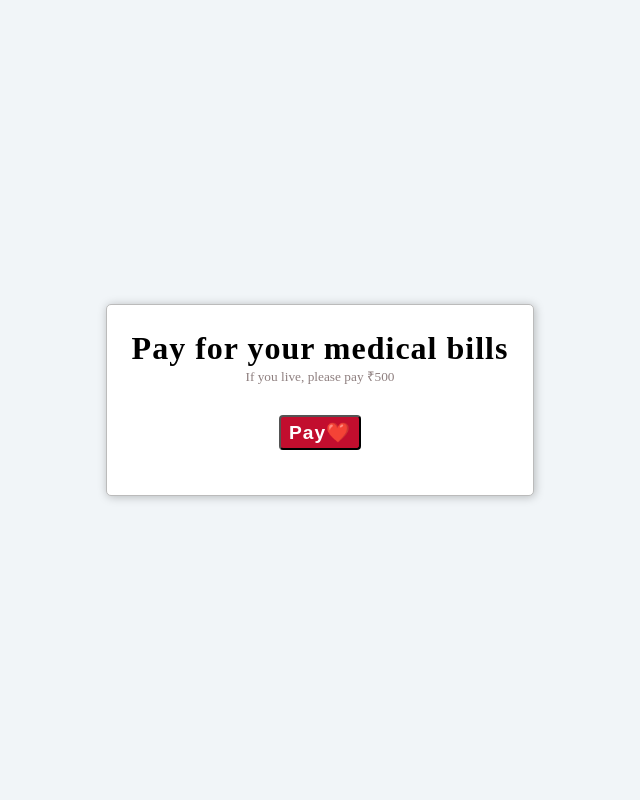
After one commit to Devthakkar14/Team32_October, a Django app: template Team32_October/src/authApp/templates/payment.html in a window 1280 px wide. The commit adds this page. Shown: the whole page, without its empty margins (320-960 px from the left). Run offline with Django 4.2, Linux system fonts and the light colour scheme; the template is opened without the code that fills it: most values are stand-ins (such as "Sample title", 1, 10 or a date in 2020); some libraries are stand-ins or nearby versions.

Commit message:
payment gateway working

```diff
--- a/Team32_October/src/authApp/templates/home.html
+++ b/Team32_October/src/authApp/templates/home.html
@@ -6,4 +6,5 @@
     <p> Blood : {{ user.blood }}</p>
    </div>
    <div>To upload documents, click <a href="/file">here</a></div>
+   <div>To pay for your medical bills, click <a href="{% url 'authApp:payment' %}">here</a></div>
    <div>To logout, <a href="{% url 'authApp:logout' %}">Click Here</a></div>
--- /dev/null
+++ b/Team32_October/src/authApp/templates/payment.html
@@ -0,0 +1,101 @@
+<!DOCTYPE html>
+<html>
+<head>
+    <meta charset="UTF-8" />
+    <meta http-equiv="X-UA-Compatible" content="IE=edge" />
+    <meta name="viewport" content="width=device-width, initial-scale=1.0" />
+    <title>Payment Gateway</title>
+    <style>
+
+      * {
+        box-sizing: border-box;
+        padding: 0px;
+        margin: 0px;
+      }
+      html,
+      body {
+        height: 100%;
+      }
+      body {
+        background-color: #f1f5f8;
+        display: flex;
+        justify-content: center;
+        align-items: center;
+      }
+      .card {
+        background-color: white;
+        padding: 25px;
+        border: 1px solid #bbbbbb;
+        border-radius: 5px;
+        box-shadow: 1px 1px 10px 0px rgb(0 0 0 / 25%);
+      }
+      .title {
+        text-align: center;
+        letter-spacing: 1px;
+      }
+      .muted {
+        color: #8e7f7f;
+        display: block;
+        margin-bottom: 10px;
+        text-align: center;
+      }
+      .btn_container {
+        padding: 20px;
+        text-align: center;
+      }
+      .btn {
+        border-radius: 4px;
+        cursor: pointer;
+        padding: 4px 8px;
+        background-color: #C20E2E;
+        color: white;
+        font-size: 1.2em;
+        font-weight: 600;
+        letter-spacing: 1px;
+      }
+    </style>
+  </head>
+  <body>
+    <div class="card">
+      <h1 class="title">Pay for your medical bills</h1>
+      <small class="muted"
+        >If you live, please pay ₹500</small>
+      <div class="btn_container">
+        <!-- Payment Button -->
+        <button class="btn" id="pay-btn">Pay❤️</button>
+      </div>
+    </div>
+  </body>
+
+  <!-- Razorpay's Javascript code. -->
+  <script src="https://checkout.razorpay.com/v1/checkout.js"></script>
+  <script>
+    var options = {
+
+      // Enter the Key ID generated from the Dashboard
+      key: "{{ razorpay_merchant_key }}",
+
+      // Amount is in currency subunits.
+      // Default currency is INR. Hence,
+      // 50000 refers to 50000 paise
+      amount: "{{ razorpay_amount }}",
+      currency: "{{ currency }}",
+
+      // Your/store name.
+      name: "Tiger Healthcare",
+
+      // Pass the `id` obtained in the response of Step 1
+      order_id: "{{ razorpay_order_id }}",
+      callback_url: "{{ callback_url }}",
+    };
+
+    // initialise razorpay with the options.
+    var rzp1 = new Razorpay(options);
+
+    // add event listener to the payment button.
+    document.getElementById("pay-btn").onclick = function (e) {
+      rzp1.open();
+      e.preventDefault();
+    };
+  </script>
+</html>
--- a/Team32_October/src/authApp/urls.py
+++ b/Team32_October/src/authApp/urls.py
@@ -4,10 +4,12 @@ from django.urls import path, include
 
 app_name = 'authApp'
 urlpatterns = [
- path('register/', views.register, name='register'),
- path('login/', views.login, name='login'),
- path('', views.home, name='home'),
- path('logout/', views.logout, name='logout'),
- path('ajax_generate_code/', views.ajax_generate_code, name='ajax_generate_code'),
- path("file/", include("fileupload.urls")),
+    path('register/', views.register, name='register'),
+    path('login/', views.login, name='login'),
+    path('', views.home, name='home'),
+    path('logout/', views.logout, name='logout'),
+    path('ajax_generate_code/', views.ajax_generate_code, name='ajax_generate_code'),
+    path("file/", include("fileupload.urls")),
+    path('payment/paymenthandler/', views.paymenthandler, name='paymenthandler'),
+    path('payment/', views.payment, name='payment'),
 ]
--- a/Team32_October/src/mysite/settings.py
+++ b/Team32_October/src/mysite/settings.py
@@ -39,7 +39,6 @@ INSTALLED_APPS = [
     "django.contrib.staticfiles",
     "authApp",
     "fileupload",
-
 ]
 
 MIDDLEWARE = [
@@ -132,3 +131,6 @@ EMAIL_HOST_USER = "dev20052@iiitd.ac.in"
 EMAIL_HOST_PASSWORD = "Devrocks9.1"
 EMAIL_USE_TLS = True
 EMAIL_USE_SSL = False
+
+RAZOR_KEY_ID = "rzp_test_pvpITPy5eu8WoL"
+RAZOR_KEY_SECRET = "knpwD3m03n5CQWXIUUEE03mO"
```
Also changed, not shown: Team32_October/src/authApp/models.py (+13 -0 lines), Team32_October/src/authApp/templates/paymentfailure.html (added, +9 -0 lines), Team32_October/src/authApp/templates/paymentsuccess.html (added, +9 -0 lines), Team32_October/src/authApp/views.py (+53 -1 lines), 2 other files.
